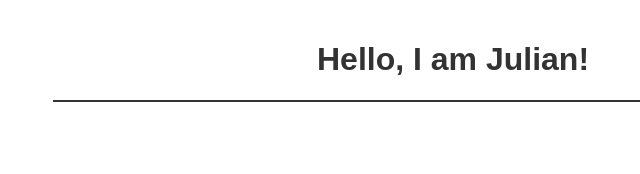
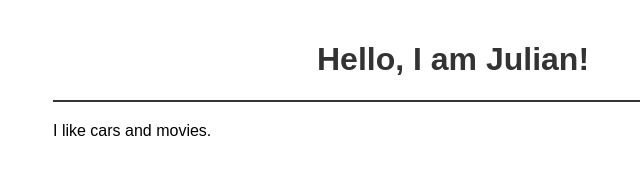
Before and after one commit to agonzalezjr/juliansamazingwebsite.com, a plain HTML site: page index.html in a window 1280 px wide. Shown: the whole page, without its empty margins (187-827 px from the left). Drawn offline with Linux system fonts and the light colour scheme.

Commit message:
added what i like

```diff
--- a/index.html
+++ b/index.html
@@ -25,5 +25,6 @@
   <body>
     <h1>Hello, I am Julian!</h1>
     <hr />
+    I like cars and movies.
   </body>
 </html>
```
Also changed, not shown: images/super.jpg (added).
